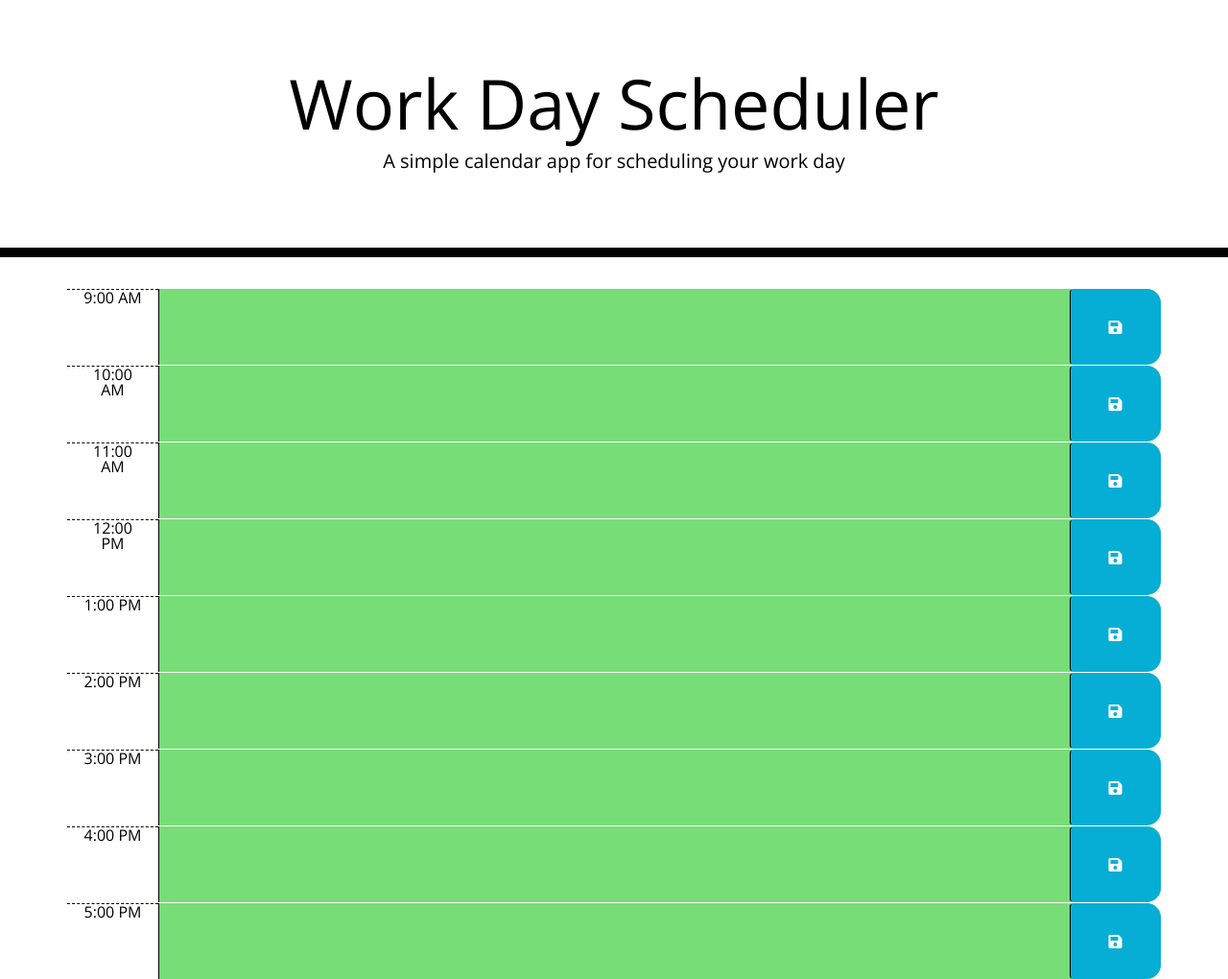
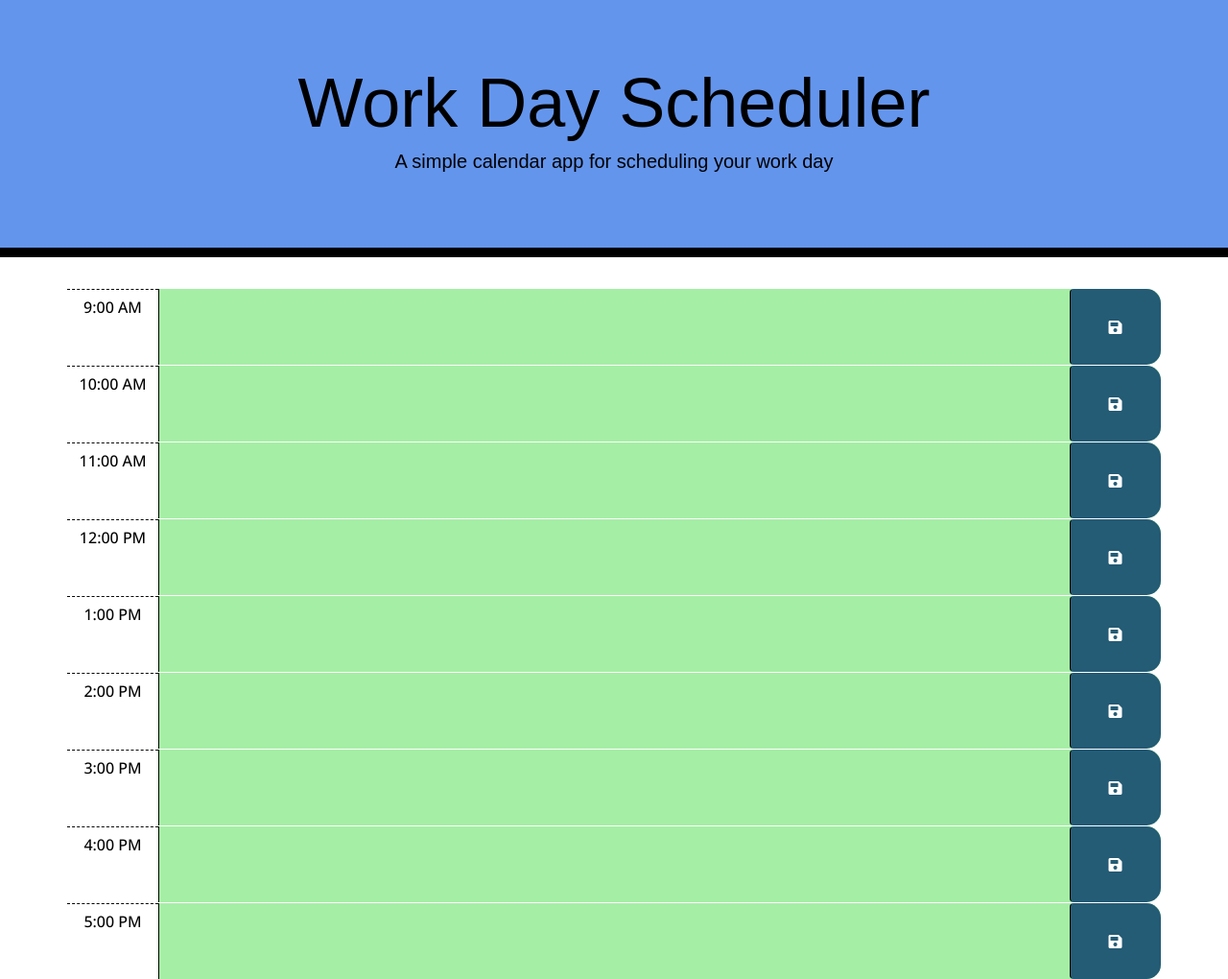
Before and after one commit to LFerrett/work_day_scheduler, a plain HTML site: page index.html in a window 1280 px wide. Shown: the whole page at 96% size. Drawn offline with nearby package versions, Linux system fonts and the light colour scheme.

Commit message:
Final commit of finished project. Adjusted font and made some color changes. Cleaned up JS and finished comments.

```diff
--- a/assets/script.js
+++ b/assets/script.js
@@ -1,9 +1,12 @@
 // Utilizes moment.js to set what day it is
 var todayIs = moment();
 
-//
+// function to have jQuery detect the state of readiness and will only run once the DOM is ready for JavaScript code to execute
 $(document).ready(function(){
+    // captures the current date and time and places it in the jumbotron
     $("#todayIs").text(todayIs.format("MMMM Do, YYYY"));
+
+    // initilizes the save button to save anything captured inside
     $(".saveBtn").on("click", function(){
         var plannerText = $(this).siblings(".makeNum").val();
         var time = $(this).parent().attr("id");
@@ -22,6 +25,7 @@ $(document).ready(function(){
     $("#17 .makeNum").val(localStorage.getItem("17"));
     $("#18 .makeNum").val(localStorage.getItem("18"));
 
+    // Checks the current hour and then assigns colors using CSS id of each time block if its in the past, present or future
     function timeChange(){
         var currentHour = moment().hour();
 
--- a/assets/style.css
+++ b/assets/style.css
@@ -14,8 +14,10 @@ textarea {
 }
 
 .jumbotron {
+  font-family: 'Work Sans', sans-serif;
+  font-weight: bolder;
   text-align: center;
-  background-color: transparent;
+  background-color: cornflowerblue;
   color: black;
   border-radius: 0;
   border-bottom: 10px solid black;
@@ -30,7 +32,6 @@ textarea {
   border-radius: 15px;
 }
 
-
 .row {
   white-space: pre-wrap;
   height: 80px;
@@ -41,6 +42,7 @@ textarea {
   background-color: #ffffff;
   color: #000000;
   border-top: 1px dashed #000000;
+  padding: 10px;
 }
 
 .past {
@@ -49,12 +51,12 @@ textarea {
 }
 
 .present {
-  background-color: #ff6961;
+  background-color: #fc87aa;
   color: white;
 }
 
 .future {
-  background-color: #77dd77;
+  background-color: #a5eea5;
   color: white;
 }
 
@@ -62,7 +64,7 @@ textarea {
   border-left: 1px solid black;
   border-top-right-radius: 15px;
   border-bottom-right-radius: 15px;
-  background-color: #06aed5;
+  background-color: #245b75;
   color: white;
 }
 
--- a/index.html
+++ b/index.html
@@ -1,3 +1,4 @@
+
 <!DOCTYPE html>
 <html lang="en">
   <head>
@@ -14,10 +15,9 @@
       integrity="sha384-50oBUHEmvpQ+1lW4y57PTFmhCaXp0ML5d60M1M7uH2+nqUivzIebhndOJK28anvf"
       crossorigin="anonymous"
     />
-    <link
-      href="https://fonts.googleapis.com/css?family=Open+Sans&display=swap"
-      rel="stylesheet"
-    />
+    <link rel="preconnect" href="https://fonts.googleapis.com">
+<link rel="preconnect" href="https://fonts.gstatic.com" crossorigin>
+<link href="https://fonts.googleapis.com/css2?family=Open+Sans:wght@500&display=swap" rel="stylesheet">
     <link rel="stylesheet" href="assets/style.css" />
     <title>Work Day Scheduler</title>
   </head>
```
Also changed, not shown: assets/screenshot.png (added), 2 other files.
